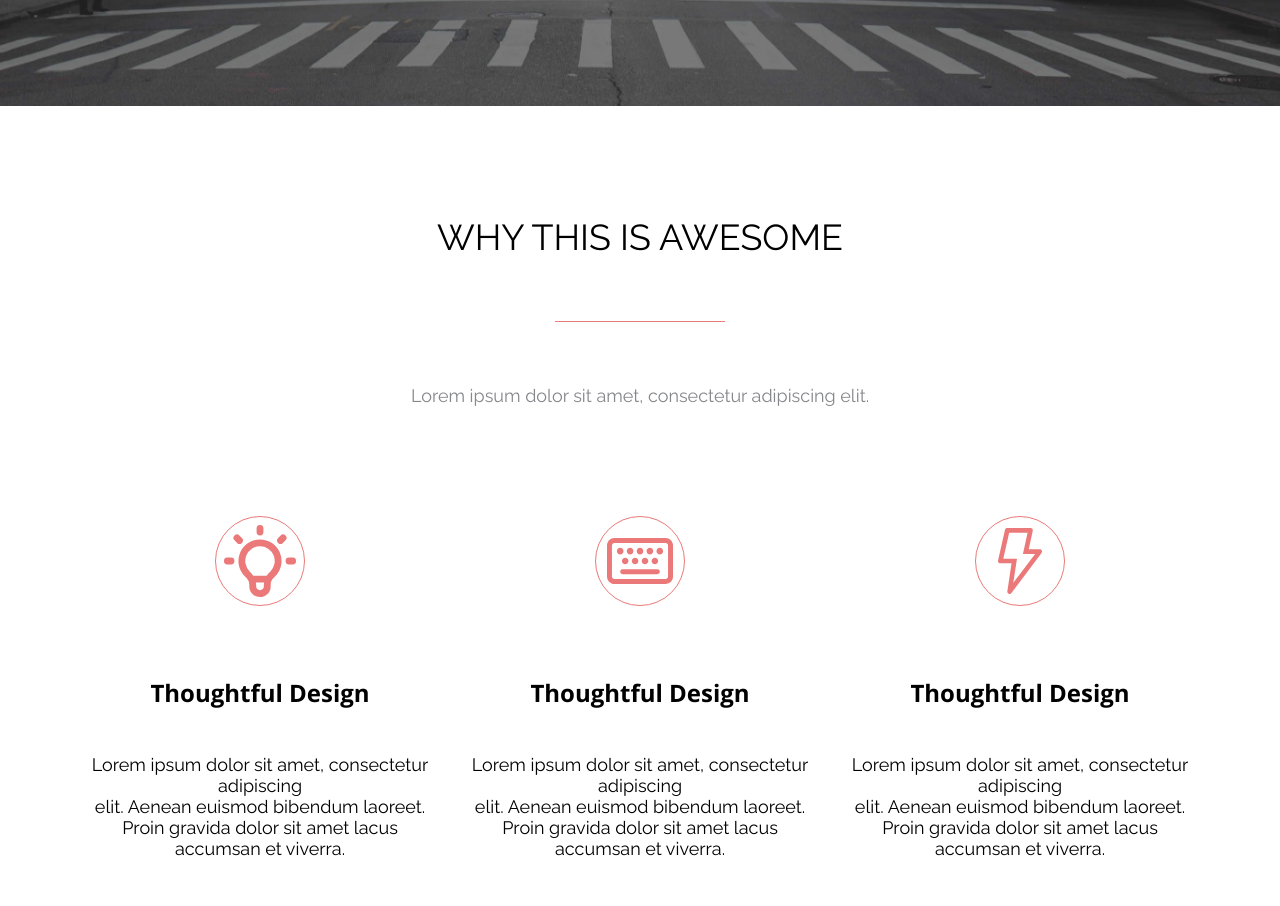
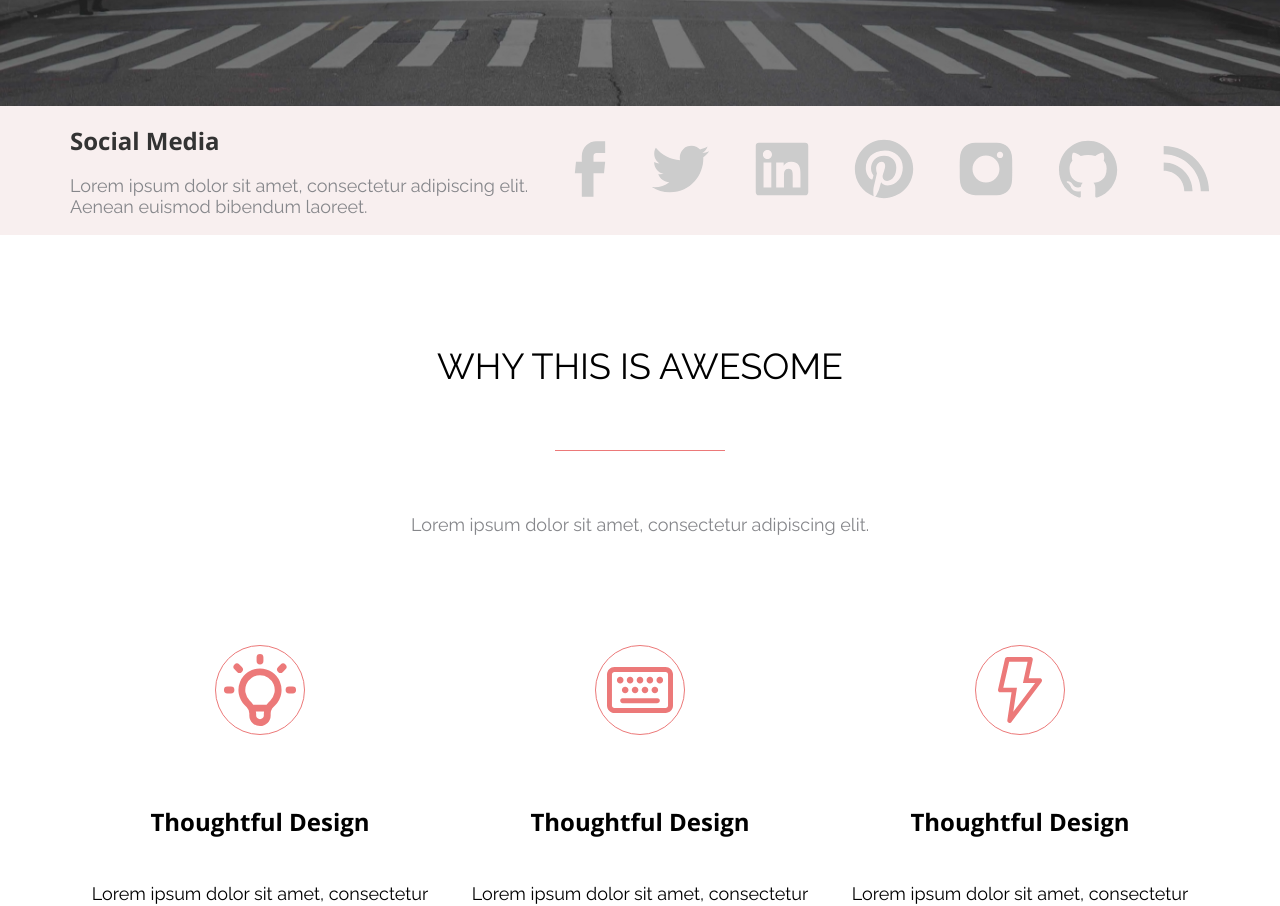
Before and after one commit to vadimlol22/First_Project, a plain HTML site: page index.html in a window 1280 px wide. Shown: the part 939-1845 px from the top of the page. Drawn offline with nearby package versions, Linux system fonts and the light colour scheme.

Commit message:
Social_media

```diff
--- a/css/style.css
+++ b/css/style.css
@@ -156,6 +156,39 @@ body {
 
 
 
+
+
+.media {
+    background-color: #F8EFEF;
+}
+
+.media__content {
+    display: flex;
+    justify-content: space-between;
+    align-items: center;
+    padding: 18px 0;
+}
+
+.media__content__text__title {
+    font-family: 'Open Sans';
+    font-weight: 700;
+    font-size: 24px;
+    color: #333333;
+    margin-bottom: 18px;
+}
+
+.media__content__text__subtitle {
+    font-weight: 400;
+    font-size: 18px;
+    line-height: 21px;
+    color: #86878B;
+}
+
+.media__content__icons {
+    display: flex;
+    align-items: center;
+    gap: 45px;
+}
 
 
 
--- a/index.html
+++ b/index.html
@@ -44,6 +44,25 @@
                 <div class="form"></div>
             </div>
         </div> <!--container -->
+    </section>
+    <section class="media">
+        <div class="container">
+            <div class="media__content">
+                <div class="media__content__text">
+                    <h2 class="media__content__text__title">Social Media</h2>
+                    <p class="media__content__text__subtitle">Lorem ipsum dolor sit amet, consectetur adipiscing elit.<br>Aenean euismod bibendum laoreet.</p>
+                </div>
+                <div class="media__content__icons">
+                    <a href=""><img src="./img/face_media.svg" alt="facebook"></a>
+                    <a href=""><img src="./img/twit_media.svg" alt="twitter"></a>
+                    <a href=""><img src="./img/link_media.svg" alt="linkedIn"></a>
+                    <a href=""><img src="./img/pint_media.svg" alt="pinterest"></a>
+                    <a href=""><img src="./img/inst_media.svg" alt="instagram"></a>
+                    <a href=""><img src="./img/git_media.svg" alt="github"></a>
+                    <a href=""><img src="./img/spo_media.svg" alt="spotife"></a>
+                </div>
+            </div>
+        </div>
     </section>
     <section class="awesome">
         <div class="container">
```
Also changed, not shown: img/face_media.svg (added), img/git_media.svg (added), img/inst_media.svg (added), img/link_media.svg (added), img/pint_media.svg (added), img/spo_media.svg (added), img/twit_media.svg (added).
